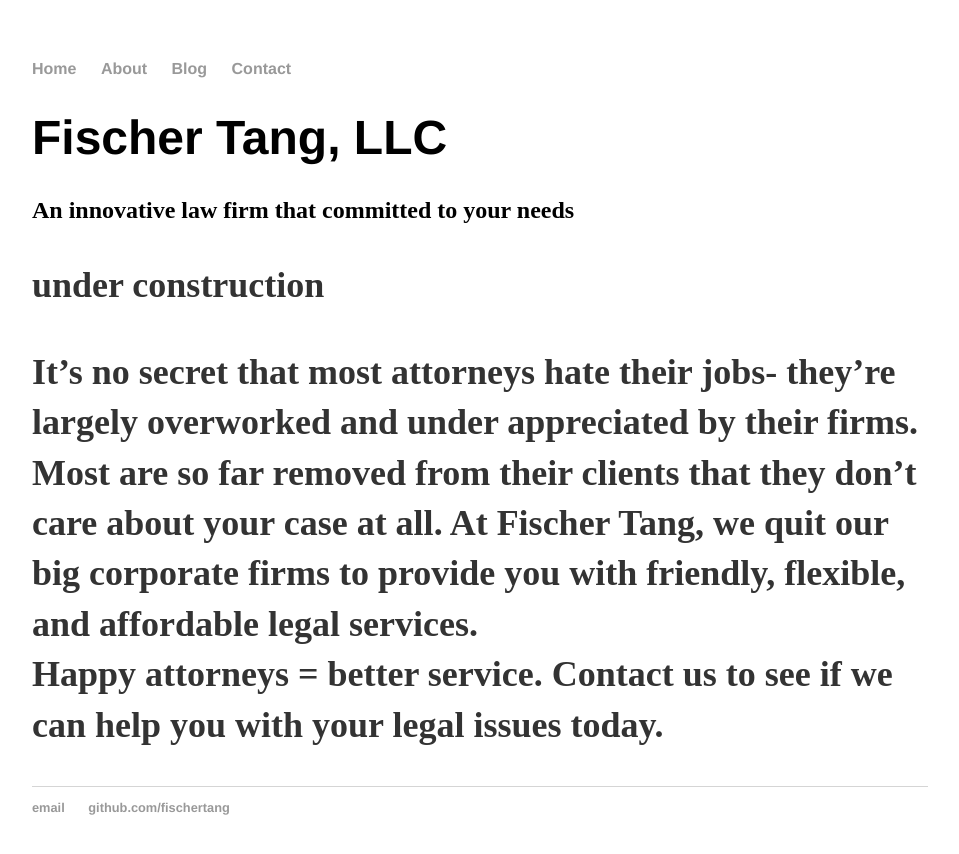
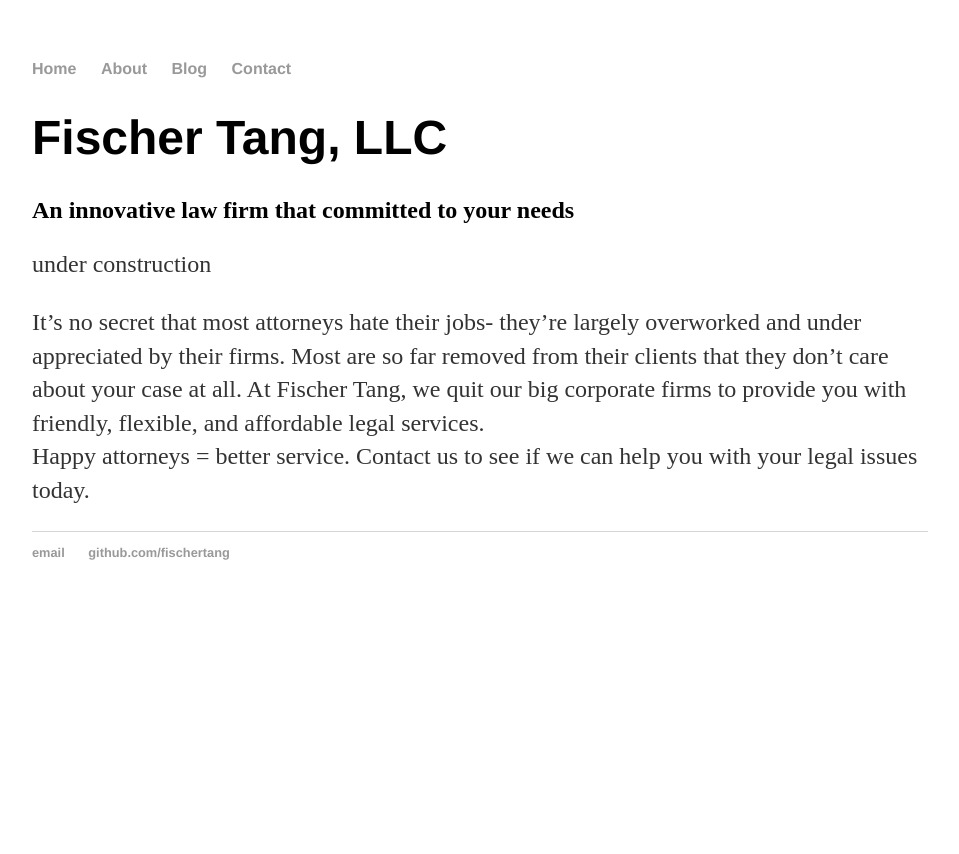
Before and after one commit to fischertang/fischertang.github.io, a Jekyll site: the page index.html, which Jekyll copies as it is, in a window 1280 px wide. Shown: the top 854 px of the page, without its empty margins (160-1119 px from the left). Built offline with Jekyll 4.4.1, drawn with Linux system fonts in a browser that asks for light colours.

Commit message:
Update index.html

```diff
--- a/index.html
+++ b/index.html
@@ -17,7 +17,7 @@
 		<div class="container">
     		<div class="blurb">
         		<h1>Fischer Tang, LLC</h1>
-			<h2 fontcolor=9c9c9c>An innovative law firm that committed to your needs
+			<h2 style="color:9c9c9c;">An innovative law firm that committed to your needs</h2>
 				<p> under construction </p>
 				<p>It’s no secret that most attorneys hate their jobs- they’re largely overworked and under appreciated by their firms. Most are so far removed from their clients that they don’t care about your case at all. At Fischer Tang, we quit our big corporate firms to provide you with  friendly, flexible, and affordable legal services.
 					<br>Happy attorneys = better service. Contact us to see if we can help you with your legal issues today.</p>
```
